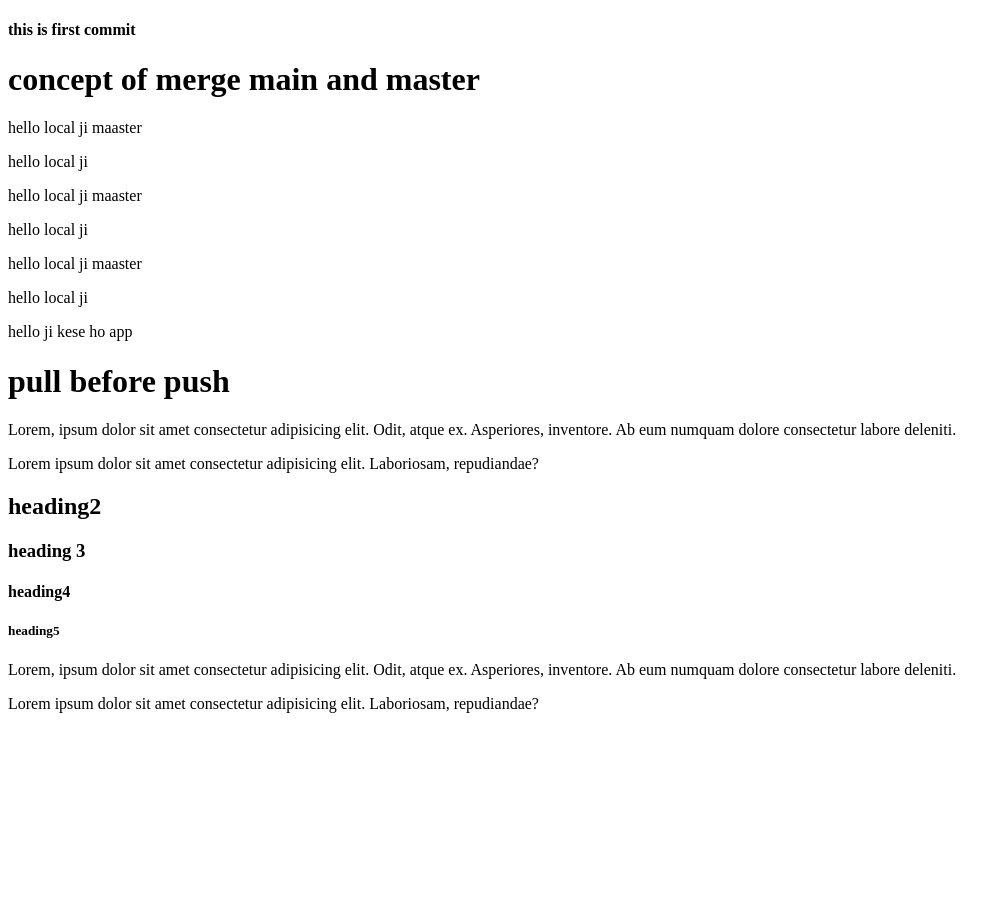
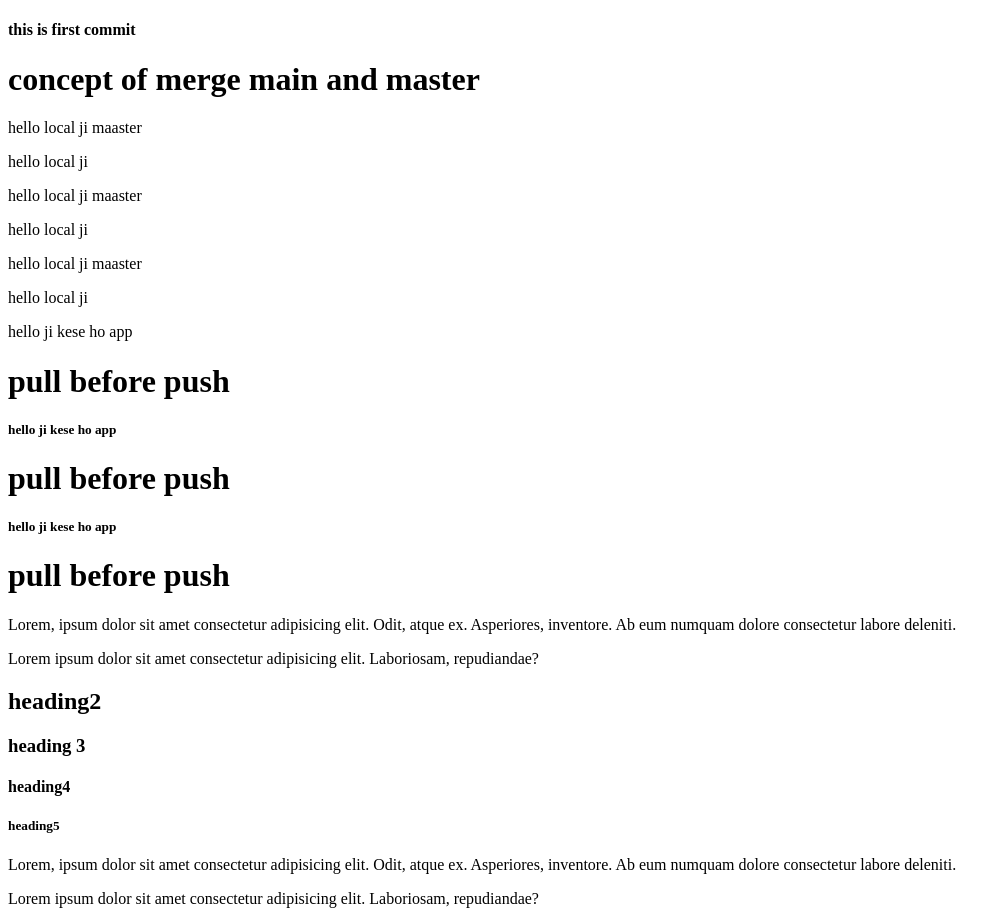
Before and after one commit to PatelAbhi04/newhandsongit, a plain HTML site: page index.html in a window 1280 px wide. Shown: the whole page, without its empty margins (0-1006 px from the left). Before the commit the page ends 800 px from the top, so only its background shows below. Drawn offline with Linux system fonts and the light colour scheme.

Commit message:
pushing to main

```diff
--- a/index.html
+++ b/index.html
@@ -20,6 +20,12 @@
    <p>hello ji kese ho app</p>
     <h1>pull before push</h1>
 
+    <h5>hello ji kese ho app</h5>
+    <h1>pull before push</h1>
+
+    <h5>hello ji kese ho app</h5>
+    <h1>pull before push</h1>
+
     <p>Lorem, ipsum dolor sit amet consectetur adipisicing elit. Odit, atque ex. Asperiores, inventore. Ab eum numquam dolore consectetur labore deleniti.</p>
     <p>Lorem ipsum dolor sit amet consectetur adipisicing elit. Laboriosam, repudiandae?</p>
 
```
